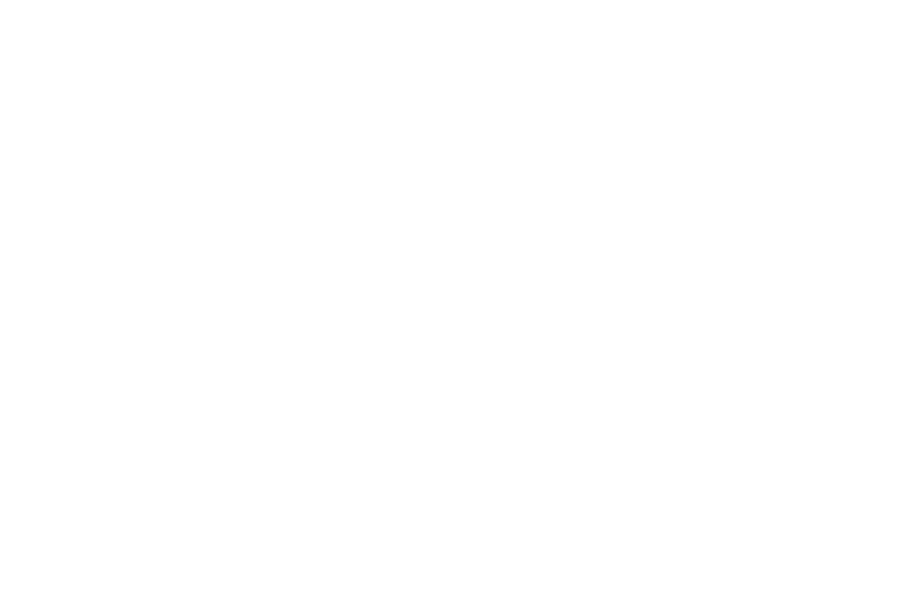
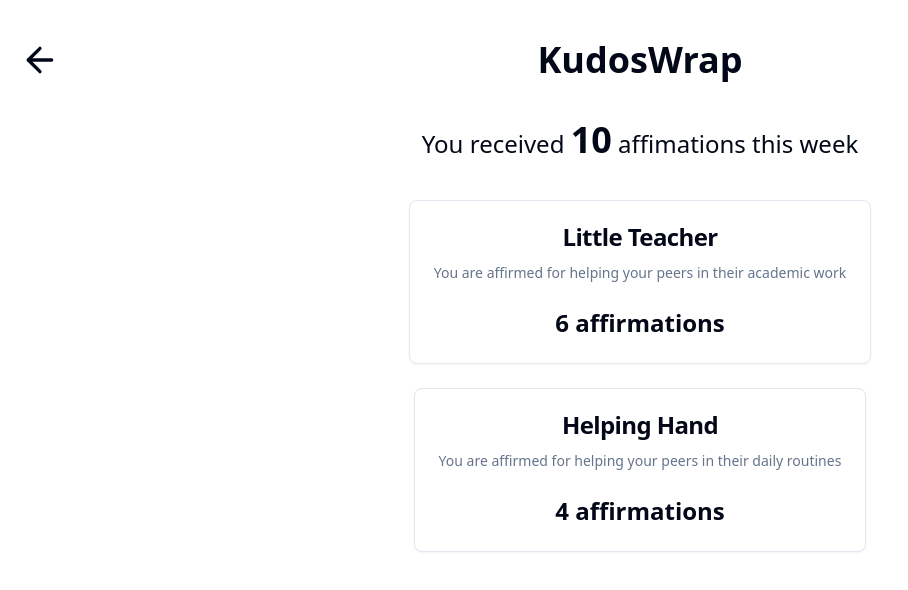
Before and after one commit to Prakhar896/KudosU-Frontend, a React (Vite) app: page /wrap in a window 1280 px wide. Before the commit this address had no page. Shown: the top 590 px of the page, without its empty margins (0-908 px from the left). Built offline with nearby package versions, Linux system fonts and the light colour scheme.

Commit message:
Wrap Page Done

```diff
--- a/src/components/menuDrawer.jsx
+++ b/src/components/menuDrawer.jsx
@@ -10,24 +10,30 @@
 } from "@/components/ui/drawer";
 import { Button } from "@/components/ui/button";
 import { Menu } from "lucide-react";
+import { Link } from "react-router-dom";
 
 function MenuDrawer() {
   return (
     <Drawer direction="left">
       <DrawerTrigger className="absolute  top-10 left-5">
-        <Menu className="w-12 h-12" />
+        <Menu className="w-10 h-10" />
       </DrawerTrigger>
       <DrawerContent className="h-screen absolute left-0 mt-0 top-0 w-80 rounded-none">
         <DrawerHeader>
-          <DrawerTitle>KudosU</DrawerTitle>
+          <DrawerTitle className="text-3xl font-bold">KudosU</DrawerTitle>
           <DrawerDescription>You are doing great!</DrawerDescription>
-          <Button>Affirmation Wrap</Button>
-          <Button>Check In</Button>
+          <Link to="/wrap">
+            {" "}
+            <Button className="w-full my-2 text-lg">Affirmation Wrap</Button>
+          </Link>
+          <Button className="text-lg">Check In</Button>
         </DrawerHeader>
         <DrawerFooter>
-          <Button>Profile</Button>
+          <Button className="my-2 text-lg">Profile</Button>
           <DrawerClose asChild>
-            <Button variant="outline">Close</Button>
+            <Button variant="outline" className="text-lg">
+              Close
+            </Button>
           </DrawerClose>
         </DrawerFooter>
       </DrawerContent>
--- /dev/null
+++ b/src/components/ui/card.jsx
@@ -0,0 +1,50 @@
+import * as React from "react"
+
+import { cn } from "@/lib/utils"
+
+const Card = React.forwardRef(({ className, ...props }, ref) => (
+  <div
+    ref={ref}
+    className={cn("rounded-lg border bg-card text-card-foreground shadow-sm", className)}
+    {...props} />
+))
+Card.displayName = "Card"
+
+const CardHeader = React.forwardRef(({ className, ...props }, ref) => (
+  <div
+    ref={ref}
+    className={cn("flex flex-col space-y-1.5 p-6", className)}
+    {...props} />
+))
+CardHeader.displayName = "CardHeader"
+
+const CardTitle = React.forwardRef(({ className, ...props }, ref) => (
+  <h3
+    ref={ref}
+    className={cn("text-2xl font-semibold leading-none tracking-tight", className)}
+    {...props} />
+))
+CardTitle.displayName = "CardTitle"
+
+const CardDescription = React.forwardRef(({ className, ...props }, ref) => (
+  <p
+    ref={ref}
+    className={cn("text-sm text-muted-foreground", className)}
+    {...props} />
+))
+CardDescription.displayName = "CardDescription"
+
+const CardContent = React.forwardRef(({ className, ...props }, ref) => (
+  <div ref={ref} className={cn("p-6 pt-0", className)} {...props} />
+))
+CardContent.displayName = "CardContent"
+
+const CardFooter = React.forwardRef(({ className, ...props }, ref) => (
+  <div
+    ref={ref}
+    className={cn("flex items-center p-6 pt-0", className)}
+    {...props} />
+))
+CardFooter.displayName = "CardFooter"
+
+export { Card, CardHeader, CardFooter, CardTitle, CardDescription, CardContent }
--- a/src/main.jsx
+++ b/src/main.jsx
@@ -6,6 +6,7 @@
 import Layout from "./Layout.jsx";
 import Home from "./pages/Home.jsx";
 import SendCompliment from "./pages/SendCompliment.jsx";
+import Wrap from "./pages/Wrap.jsx";
 
 ReactDOM.createRoot(document.getElementById("root")).render(
   <BrowserRouter>
@@ -13,6 +14,7 @@
       <Route path="/" element={<Layout />}>
         <Route index element={<Home />} />
         <Route path="sendCompliment" element={<SendCompliment />} />
+        <Route path="wrap" element={<Wrap />} />
       </Route>
     </Routes>
   </BrowserRouter>
--- a/src/pages/Home.jsx
+++ b/src/pages/Home.jsx
@@ -21,14 +21,14 @@
     <>
       <main className="flex min-h-screen flex-col items-center justify-between p-24">
         <MenuDrawer />
-        <DetailsPopUp
+        {/* <DetailsPopUp
           imgName={
             "https://www.desicomments.com/wp-content/uploads/2017/02/Happy-Smiley-Image.jpg"
           }
           text={"Thank you so much for helping me to my work"}
           isAnonymus={true}
           from={"Keira"}
-        />
+        /> */}
       </main>
     </>
   );
--- a/src/pages/Wrap.jsx
+++ b/src/pages/Wrap.jsx
@@ -0,0 +1,50 @@
+import {
+  Card,
+  CardContent,
+  CardDescription,
+  CardHeader,
+  CardTitle,
+} from "@/components/ui/card";
+import { ArrowLeftIcon } from "lucide-react";
+import { Link } from "react-router-dom";
+
+function Wrap() {
+  return (
+    <main className="flex min-h-screen flex-col items-center p-2 ">
+      <div className="flex justify-center items-center content-center">
+        <Link to="/">
+          {" "}
+          <ArrowLeftIcon className="w-10 h-10 absolute  top-10 left-5" />
+        </Link>
+        <h1 className="text-4xl font-extrabold flex-1">KudosWrap</h1>
+      </div>
+      <h1 className="text-2xl my-10">
+        You received <strong className="text-4xl">10</strong> affimations this
+        week
+      </h1>
+      <Card>
+        <CardHeader>
+          <CardTitle className="mb-2">Little Teacher</CardTitle>
+          <CardDescription>
+            You are affirmed for helping your peers in their academic work
+          </CardDescription>
+        </CardHeader>
+        <CardContent className="text-2xl font-bold">
+          <p>6 affirmations</p>
+        </CardContent>
+      </Card>
+      <Card className="mt-6">
+        <CardHeader>
+          <CardTitle className="mb-2">Helping Hand</CardTitle>
+          <CardDescription>
+            You are affirmed for helping your peers in their daily routines
+          </CardDescription>
+        </CardHeader>
+        <CardContent className="text-2xl font-bold">
+          <p>4 affirmations</p>
+        </CardContent>
+      </Card>
+    </main>
+  );
+}
+export default Wrap;
```
Also changed, not shown: src/pages/DetailPopUp.jsx (deleted).
